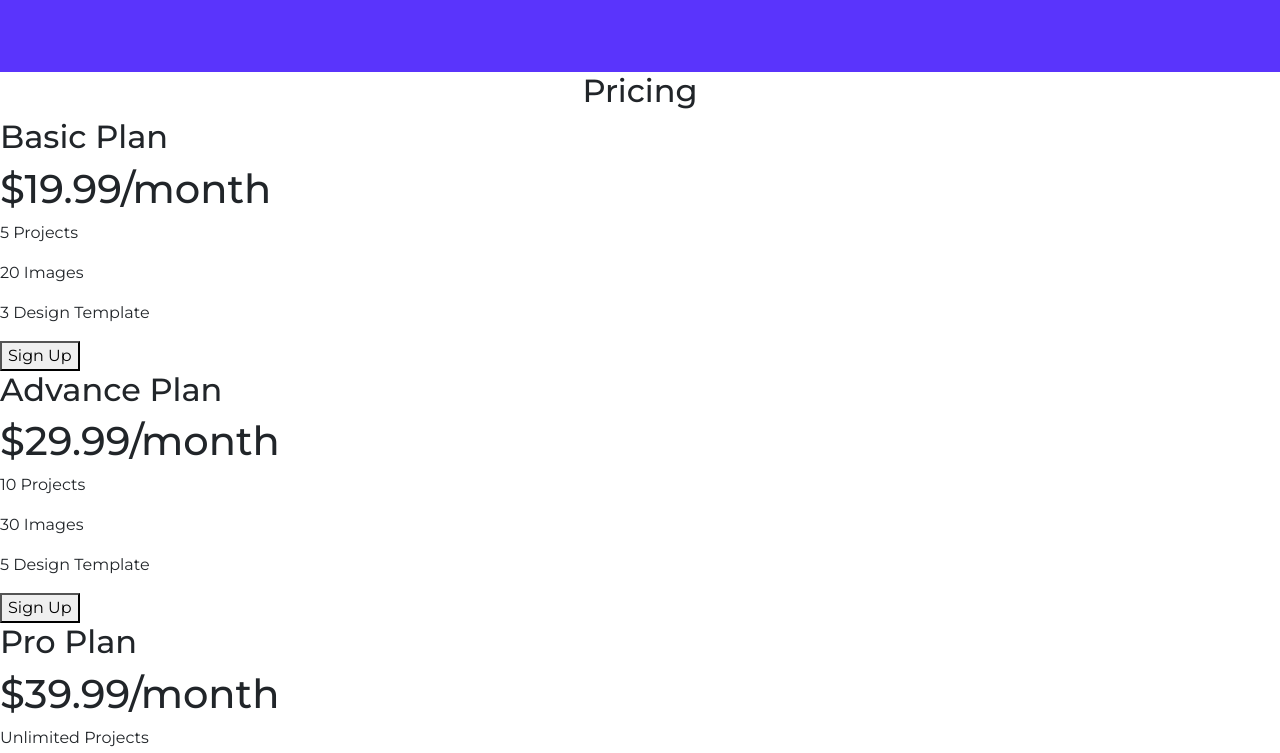
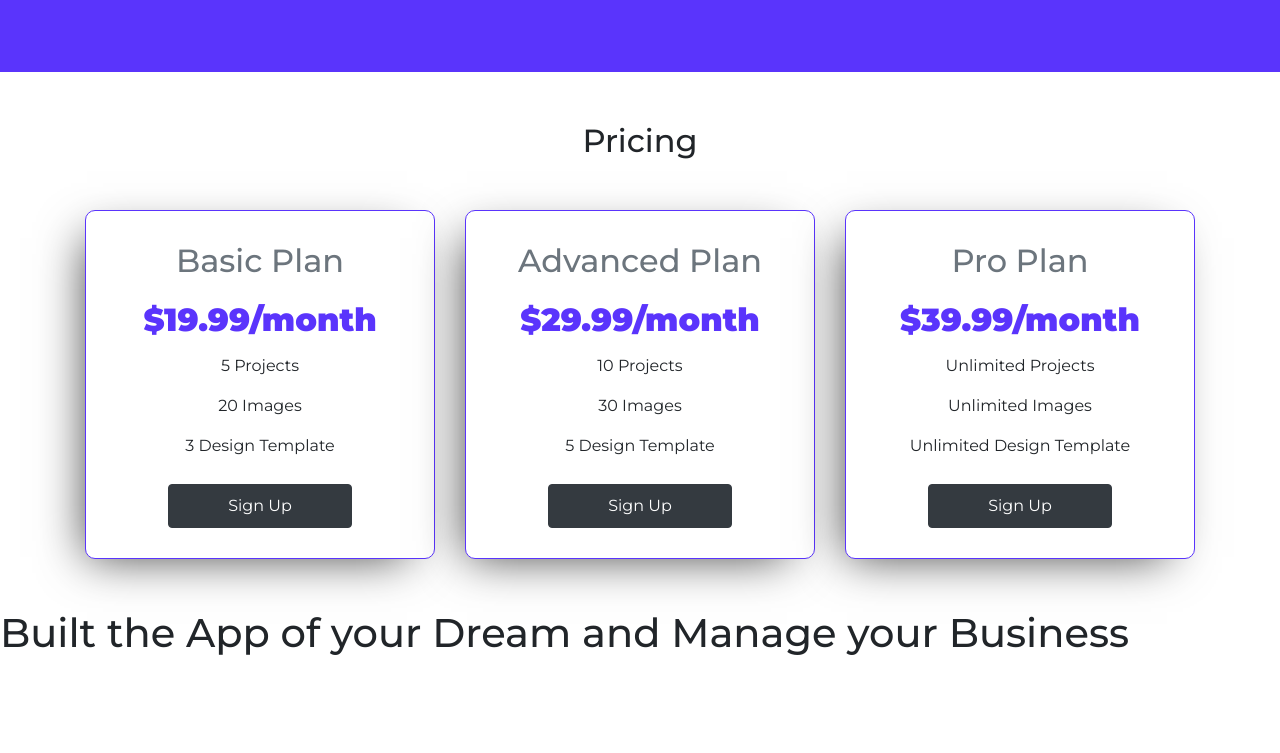
Before and after one commit to Arcticpilots/Apollo-App, a plain HTML site: page index.html in a window 1280 px wide. Shown: the part 1532-2285 px from the top of the page. After the commit the page ends 2197 px from the top, so only its background shows below. Drawn offline with nearby package versions, Linux system fonts and the light colour scheme.

Commit message:
Fixed styling pricing

```diff
--- a/index.html
+++ b/index.html
@@ -90,15 +90,15 @@
               <div class="carousel-inner">
                       <div class="carousel-item active">
                             <h3 class="text-white">Highly Recommend Apollo App. They Built my Potion Making App in 3 Weeks!</h3>
-                            <p class="text-white d-block w-100">-- Hermione, Granger's street</p>
+                            <p class="text-white">-- Hermione, Granger's street</p>
                       </div>
                       <div class="carousel-item">
                             <h3 class="text-white">Everyone in the Team were very attentive to my needs and went up and beyond </h3>
-                            <p class="text-white d-block w-100">-- Harry, Privet Drive</p>
+                            <p class="text-white">-- Harry, Privet Drive</p>
                       </div>
                       <div class="carousel-item">
                             <h3 class="text-white">They made a Beautiful App that detect Spiders so I can avoid those nasty creatures</h3>
-                            <p class="text-white d-block w-100">-- Ron, Ottery St Catchpole</p>
+                            <p class="text-white">-- Ron, Ottery St Catchpole</p>
                       </div>
                 </div>
                 <a class="carousel-control-prev" href="#carouselExampleControls" role="button" data-slide="prev">
@@ -120,46 +120,46 @@
 
 
     <section id="pricing">
-        <h2 class="text-center section-title">Pricing</h2>
-        <div class="">
-            <div class="">
+        <h2 class="text-center section-title pricing-title">Pricing</h2>
+        <div class="container">
+            <div class="row">
 
-                <div class="">
-                    <div class="">
+                <div class="col-md-4 text-center">
+                    <div class="card">
 
-                            <div class="">
-                              <h2 class="">Basic Plan</h2>
-                              <h1 class="">$19.99/month</h1>
-                              <p class="">5 Projects</p>
-                              <p class="">20 Images</p>
-                              <p class="">3 Design Template</p>
-                              <button class="">Sign Up</button>
+                            <div class="card-body">
+                              <h2 class="card-title text-muted">Basic Plan</h2>
+                              <h1 class="card-subtitle">$19.99/month</h1>
+                              <p class="card-text">5 Projects</p>
+                              <p class="card-text">20 Images</p>
+                              <p class="card-text">3 Design Template</p>
+                              <button class="btn btn-dark">Sign Up</button>
                             </div>
                     </div>
                 </div>
-                <div class="">
-                        <div class="">
+                <div class="col-md-4 text-center">
+                        <div class="card">
 
-                                <div class="">
-                                  <h2 class="">Advance Plan</h2>
-                                  <h1 class="">$29.99/month</h1>
+                                <div class="card-body">
+                                  <h2 class="card-title text-muted">Advanced Plan</h2>
+                                  <h1 class="card-subtitle">$29.99/month</h1>
                                   <p class="">10 Projects</p>
-                              <p class="">30 Images</p>
-                              <p class="">5 Design Template</p>
-                              <button class="">Sign Up</button>
+                              <p class="card-text">30 Images</p>
+                              <p class="card-text">5 Design Template</p>
+                              <button class="btn btn-dark">Sign Up</button>
                                 </div>
                         </div>
                     </div>
-                    <div class="">
-                            <div class="">
+                    <div class="col-md-4 text-center">
+                            <div class="card">
 
-                                    <div class="">
-                                      <h2 class="">Pro Plan</h2>
-                                      <h1 class="">$39.99/month</h1>
-                                      <p class="">Unlimited Projects</p>
-                              <p class="">Unlimited Images</p>
-                              <p class="">Unlimited Design Template</p>
-                              <button class="">Sign Up</button>
+                                    <div class="card-body">
+                                      <h2 class="card-title text-muted">Pro Plan</h2>
+                                      <h1 class="card-subtitle">$39.99/month</h1>
+                                      <p class="card-text">Unlimited Projects</p>
+                              <p class="card-text">Unlimited Images</p>
+                              <p class="card-text">Unlimited Design Template</p>
+                              <button class="btn btn-dark">Sign Up</button>
                                     </div>
                             </div>
                         </div>
--- a/style.css
+++ b/style.css
@@ -74,3 +74,30 @@ body {
 .carousel-item {
   padding: 5% 15%;
 }
+
+#pricing {
+  margin-top: 50px;
+  margin-bottom: 50px;
+}
+
+.card {
+  box-shadow: -13px 13px 45px -15px rgba(0,0,0,0.75);
+  border-color: rgb(90, 52, 252);
+  border-radius: 10px;
+  padding: 3% 2%;
+}
+
+.pricing-title {
+  margin-bottom: 50px;
+}
+
+.card-subtitle {
+  color: rgb(90, 52, 252);
+  font-weight: 900;
+  font-size: 2rem;
+  padding: 5% 0;
+}
+
+.card .btn {
+  padding: 3% 20%;
+}
```
